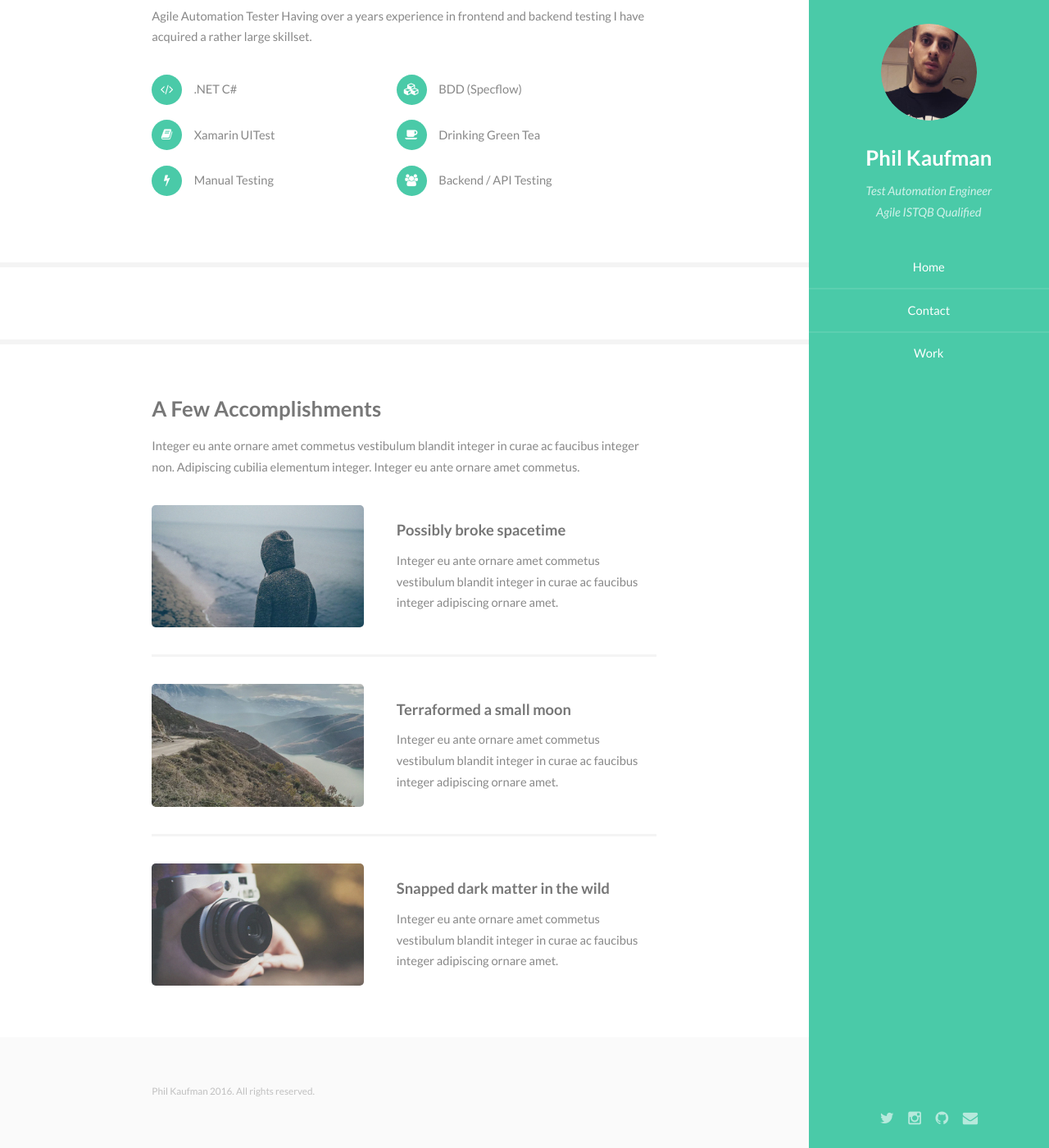
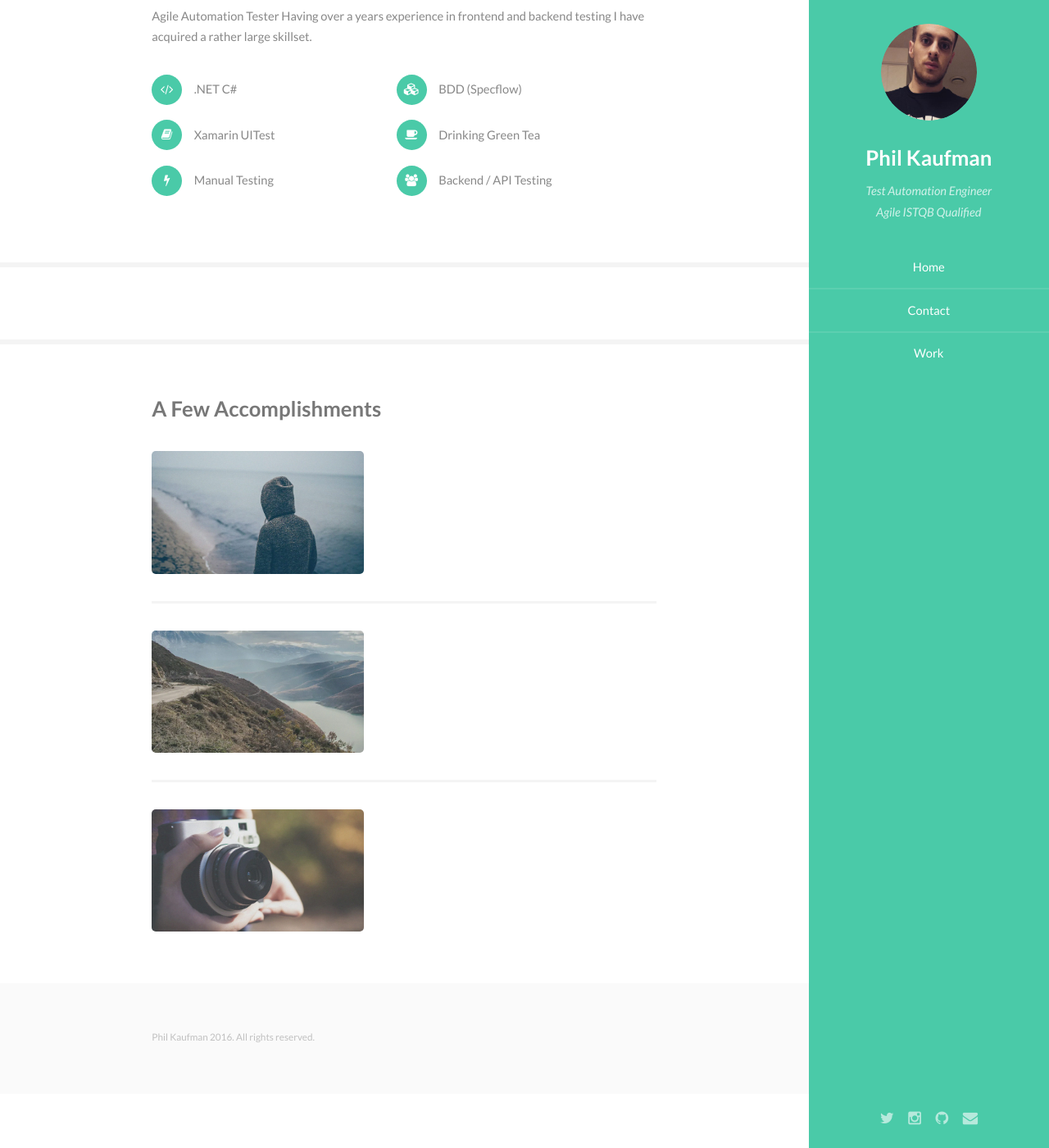
Before and after one commit to philkky/philipkaufman, a Jekyll site: the page built from index.html, in a window 1280 px wide and 1400 px high, scrolled down 325 px. Shown: the whole window at 82% size. Built offline with Jekyll 4.4.1, drawn with Linux system fonts in a browser that asks for light colours.

Commit message:
Removed demo content

```diff
--- a/index.html
+++ b/index.html
@@ -34,27 +34,27 @@ layout: default
     <section id="three">
         <div class="container">
             <h3>A Few Accomplishments</h3>
-            <p>Integer eu ante ornare amet commetus vestibulum blandit integer in curae ac faucibus integer non. Adipiscing cubilia elementum integer. Integer eu ante ornare amet commetus.</p>
+            <p></p>
             <div class="features">
                 <article>
                     <a href="#" class="image"><img src="images/pic01.jpg" alt="" /></a>
                     <div class="inner">
-                        <h4>Possibly broke spacetime</h4>
-                        <p>Integer eu ante ornare amet commetus vestibulum blandit integer in curae ac faucibus integer adipiscing ornare amet.</p>
+                        <h4></h4>
+                        <p></p>
                     </div>
                 </article>
                 <article>
                     <a href="#" class="image"><img src="images/pic02.jpg" alt="" /></a>
                     <div class="inner">
-                        <h4>Terraformed a small moon</h4>
-                        <p>Integer eu ante ornare amet commetus vestibulum blandit integer in curae ac faucibus integer adipiscing ornare amet.</p>
+                        <h4></h4>
+                        <p></p>
                     </div>
                 </article>
                 <article>
                     <a href="#" class="image"><img src="images/pic03.jpg" alt="" /></a>
                     <div class="inner">
-                        <h4>Snapped dark matter in the wild</h4>
-                        <p>Integer eu ante ornare amet commetus vestibulum blandit integer in curae ac faucibus integer adipiscing ornare amet.</p>
+                        <h4></h4>
+                        <p></p>
                     </div>
                 </article>
             </div>
```
